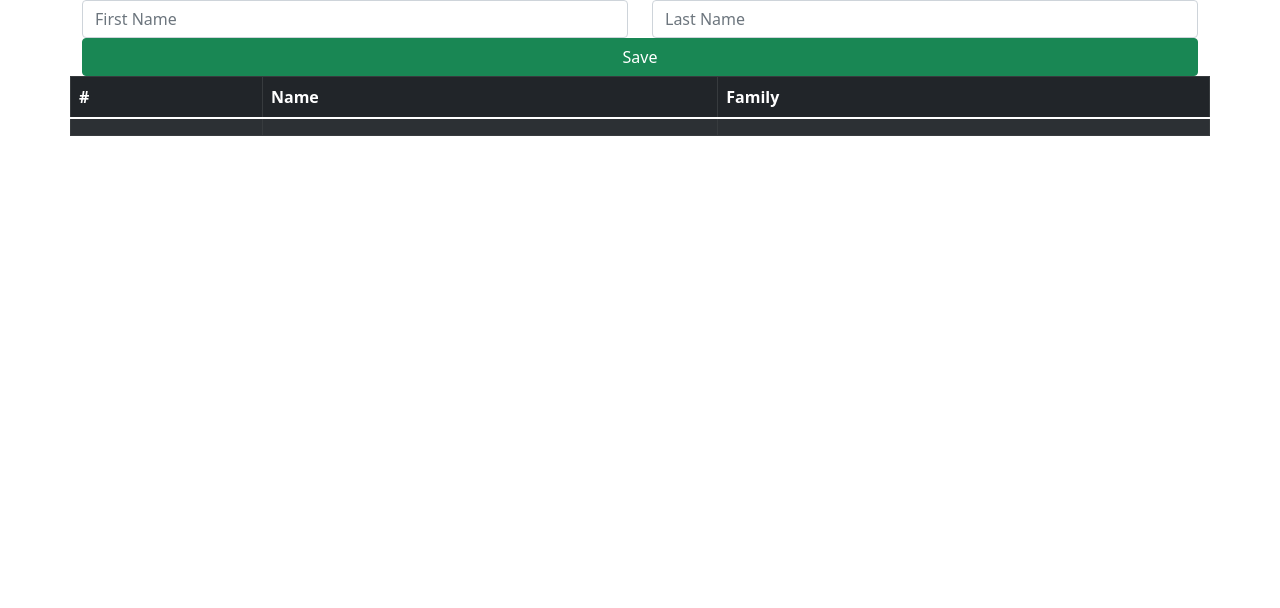
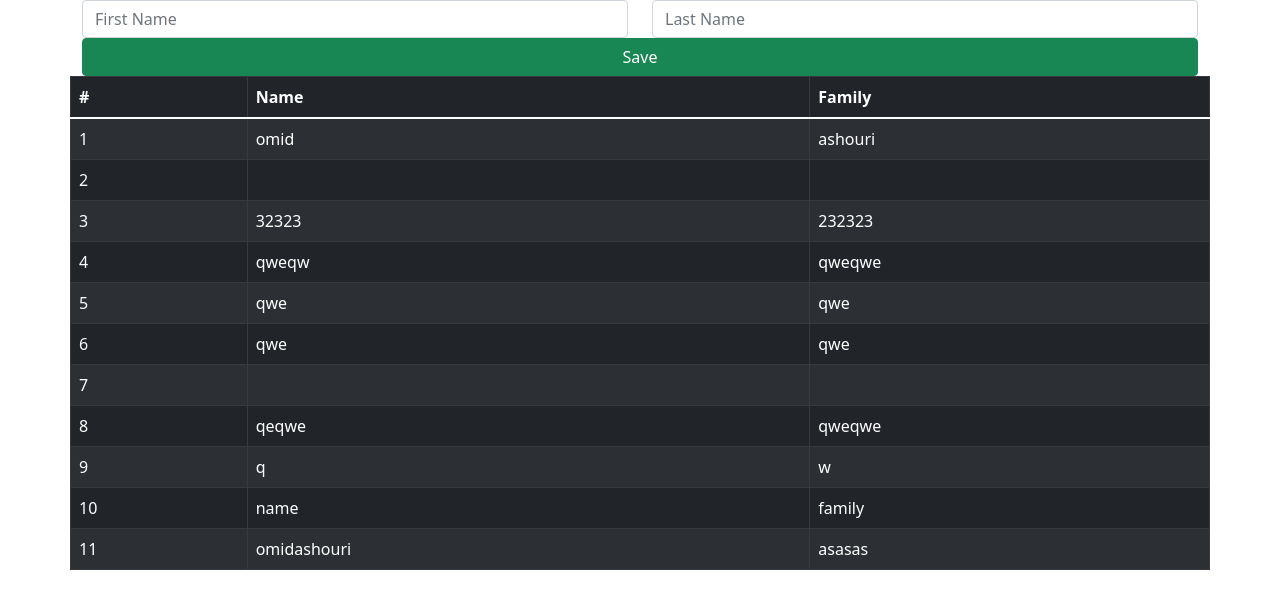
Before and after one commit to omidashouri/my-app-test1, a React (Create React App) app: page / in a window 1280 px wide. Shown: the top 608 px of the page. Built offline with nearby package versions, Linux system fonts and the light colour scheme; data requests are answered from the project's data file.

Commit message:
end session 10 : omidashouri: 010128

```diff
--- a/package.json
+++ b/package.json
@@ -12,6 +12,7 @@
     "react-dom": "^18.0.0",
     "react-scripts": "5.0.1",
     "reactstrap": "^9.0.2",
+    "sweetalert2": "^11.4.8",
     "web-vitals": "^2.1.4"
   },
   "scripts": {
--- a/src/10/Users.jsx
+++ b/src/10/Users.jsx
@@ -1,22 +1,130 @@
 import React, {Component} from 'react'
 import 'bootstrap/dist/css/bootstrap.min.css';
-import {Button, Col, Container, Input, Row, Table} from "reactstrap";
+import {Button, Col, Container, Input, Row, Spinner, Table} from "reactstrap";
+import axios from "axios";
+import {handleChange} from "./inputChange";
+import Swal from "sweetalert2";
+
 
 class Users extends Component {
 
 
+    state = {
+        users: [],
+        loading: true,
+        name: '',
+        family: '',
+        disable: false
+    }
+
+
+    componentDidMount() {
+        this.getusers();
+    }
+
+    getusers = () => {
+
+        this.setState({
+            loading: true
+        })
+
+        axios({
+            url: 'http://localhost:3000/users'
+        }).then(response => {
+            this.setState({
+                users: response.data,
+                loading: false
+            })
+        }).catch(error => {
+            console.log(error.toString())
+        })
+    }
+
+    submit = async () => {
+
+/*        axios({
+            url: 'http://localhost:3000/users',
+            method: 'POST',
+            data: {
+                name: this.state.name,
+                family: this.state.family
+            }
+        }).then(response => {
+            this.setState({
+                disable: false,
+                name:'',
+                family:''
+            })
+            this.getusers();
+        }).catch(error => {
+            console.log(error)
+        })*/
+
+        try{
+            const {name, family} = this.state;
+            if(name === ''){
+                Swal.fire({
+                    color:'warning',
+                    text:'Name o por kon',
+                    icon:'warning'
+                })
+                return;
+            }
+            if(family === ''){
+                Swal.fire({
+                    color:'warning',
+                    text:'Family o por kon',
+                    icon:'warning'
+                })
+                return;
+            }
+
+            this.setState({disable:true})
+
+            //WE DO NOT NEED TO RESULT HERE
+            // const result =
+                await axios({
+                url: 'http://localhost:3000/users',
+                method: 'POST',
+                data: {
+                    name: name,
+                    family: family
+/*                   OR → because both are same
+                   name,
+                   family*/
+                }
+            });
+            this.setState({
+                disable: false,
+                name:'',
+                family:''
+            })
+            this.getusers();
+        }catch (error){
+            console.log(error)
+        }
+
+
+    }
+
+
     render() {
+        const {users, loading, name, family, disable} = this.state;
+
         return (
             <Container>
                 <Row>
                     <Col md={6}>
-                        <Input placeholder={'First Name'}></Input>
+                        <Input onChange={handleChange.bind(this)} name={'name'} value={name}
+                               placeholder={'First Name'}></Input>
                     </Col>
                     <Col md={6}>
-                        <Input placeholder={'Last Name'}></Input>
+                        <Input onChange={handleChange.bind(this)} name={'family'} value={family}
+                               placeholder={'Last Name'}></Input>
                     </Col>
                     <Col md={12}>
-                        <Button className={'d-block w-100'} color={'success'}>Save</Button>
+                        <Button disabled={disable} onClick={this.submit} className={'d-block w-100'}
+                                color={'success'}>Save</Button>
                     </Col>
                 </Row>
                 <Row>
@@ -29,11 +137,22 @@ class Users extends Component {
                         </tr>
                         </thead>
                         <tbody>
-                        <tr>
-                            <td></td>
-                            <td></td>
-                            <td></td>
-                        </tr>
+                        {
+                            !loading ?
+                                users.map((user, key) => {
+                                    return (
+                                        <tr key={key.toString()}>
+                                            <td>{key + 1}</td>
+                                            <td>{user.name}</td>
+                                            <td>{user.family}</td>
+                                        </tr>
+                                    )
+                                }) :
+                                <tr>
+                                    <td colSpan={3} className={'text-center'}><Spinner color={'warning'}/></td>
+                                </tr>
+
+                        }
                         </tbody>
                     </Table>
                 </Row>
--- a/src/10/db.json
+++ b/src/10/db.json
@@ -1,5 +1,59 @@
 {
   "users": [
-    { "id": 1, "name": "omid", "family": "ashouri" }
+    {
+      "id": 1,
+      "name": "omid",
+      "family": "ashouri"
+    },
+    {
+      "name": "",
+      "family": "",
+      "id": 2
+    },
+    {
+      "name": "32323",
+      "family": "232323",
+      "id": 3
+    },
+    {
+      "name": "qweqw",
+      "family": "qweqwe",
+      "id": 4
+    },
+    {
+      "name": "qwe",
+      "family": "qwe",
+      "id": 5
+    },
+    {
+      "name": "qwe",
+      "family": "qwe",
+      "id": 6
+    },
+    {
+      "name": "",
+      "family": "",
+      "id": 7
+    },
+    {
+      "name": "qeqwe",
+      "family": "qweqwe",
+      "id": 8
+    },
+    {
+      "name": "q",
+      "family": "w",
+      "id": 9
+    },
+    {
+      "name": "name",
+      "family": "family",
+      "id": 10
+    },
+    {
+      "name": "omidashouri",
+      "family": "asasas",
+      "id": 11
+    }
   ]
 }
--- /dev/null
+++ b/src/10/inputChange.jsx
@@ -0,0 +1,6 @@
+export function handleChange(e) {
+    const {name, value} = e.target;
+    this.setState({
+        [name]:value
+    })
+}
```
Also changed, not shown: 1 other file (tests, documents, lock files or other folders).
